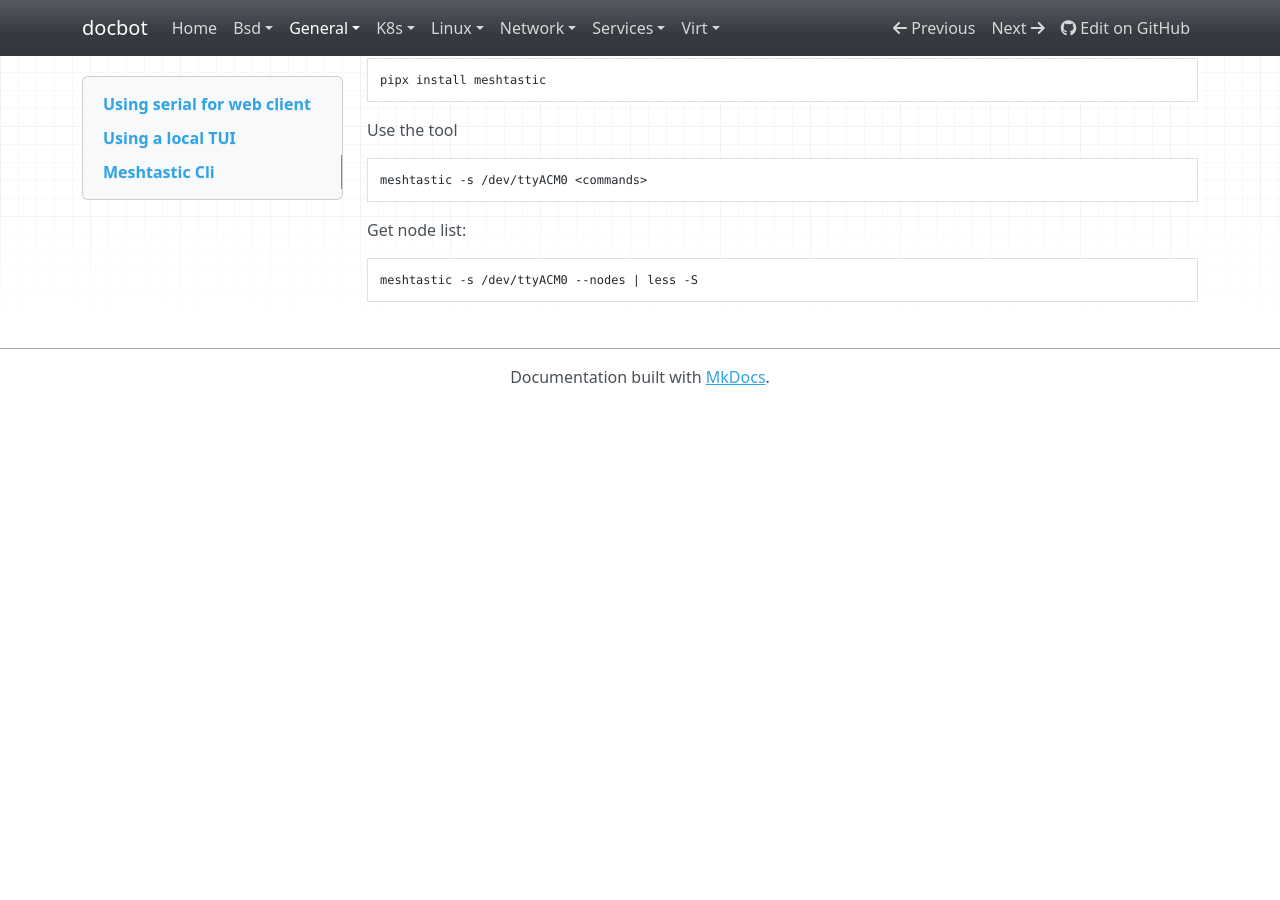
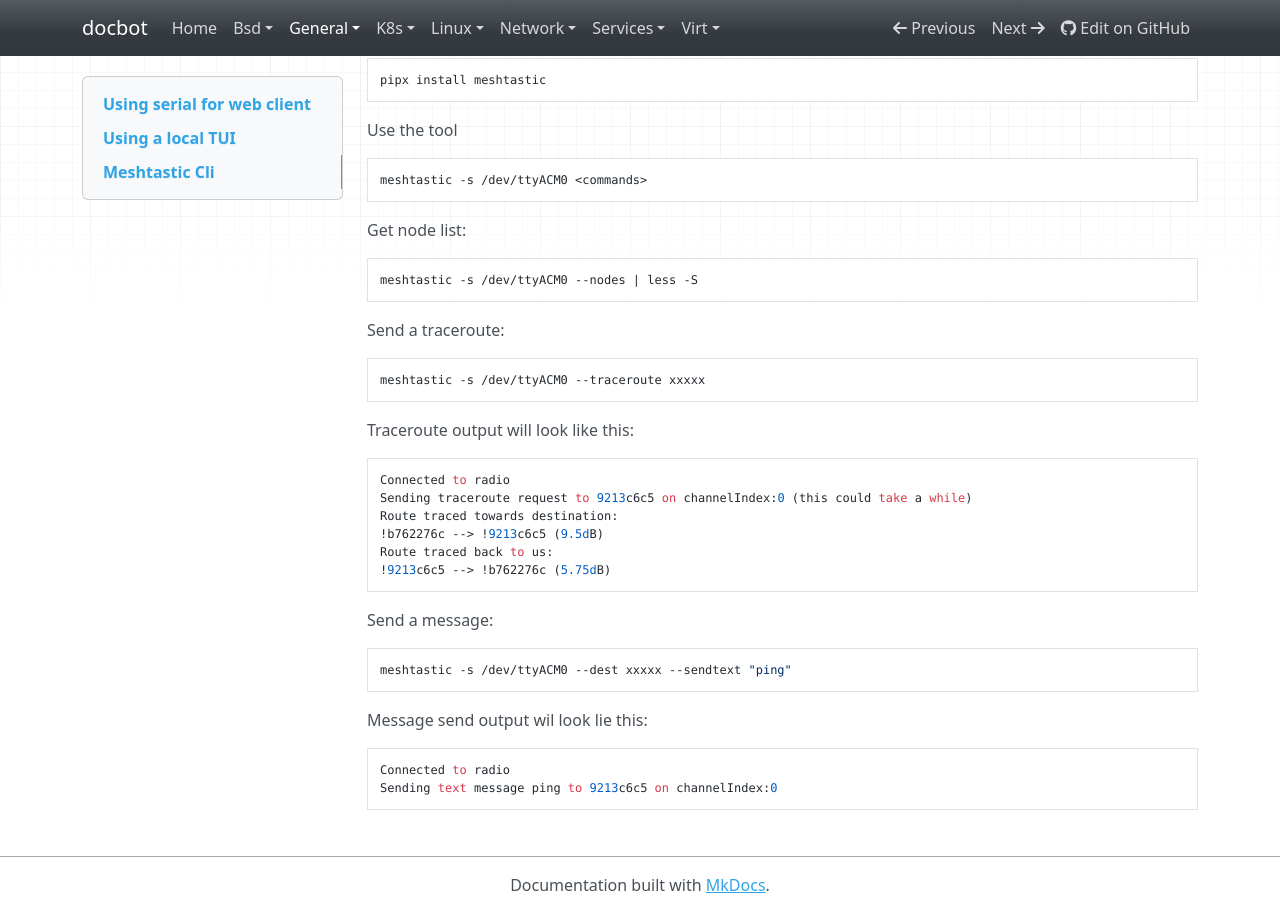
Before and after one commit to noahbailey/docbot, an MkDocs documentation site: the page built from docs/general/meshtastic.md, in a window 1280 px wide and 900 px high, scrolled down 1237 px. Built offline with MkDocs 1.6.1, drawn with Linux system fonts in a browser that asks for light colours; nearby versions of some CDN libraries; before the commit the page ends 1642 px from its top, so only the background shows below that.

Commit message:
Add traceroute & messaging from cli

````diff
--- a/docs/general/meshtastic.md
+++ b/docs/general/meshtastic.md
@@ -60,3 +60,29 @@ Use the tool
 Get node list:
 
 	meshtastic -s /dev/ttyACM0 --nodes | less -S
+
+Send a traceroute:
+
+	meshtastic -s /dev/ttyACM0 --traceroute xxxxx
+
+Traceroute output will look like this:
+
+```
+Connected to radio
+Sending traceroute request to 9213c6c5 on channelIndex:0 (this could take a while)
+Route traced towards destination:
+!b762276c --> !9213c6c5 (9.5dB)
+Route traced back to us:
+!9213c6c5 --> !b762276c (5.75dB)
+```
+
+Send a message:
+
+	meshtastic -s /dev/ttyACM0 --dest xxxxx --sendtext "ping"
+
+Message send output wil look lie this:
+
+```
+Connected to radio
+Sending text message ping to 9213c6c5 on channelIndex:0
+```
````
